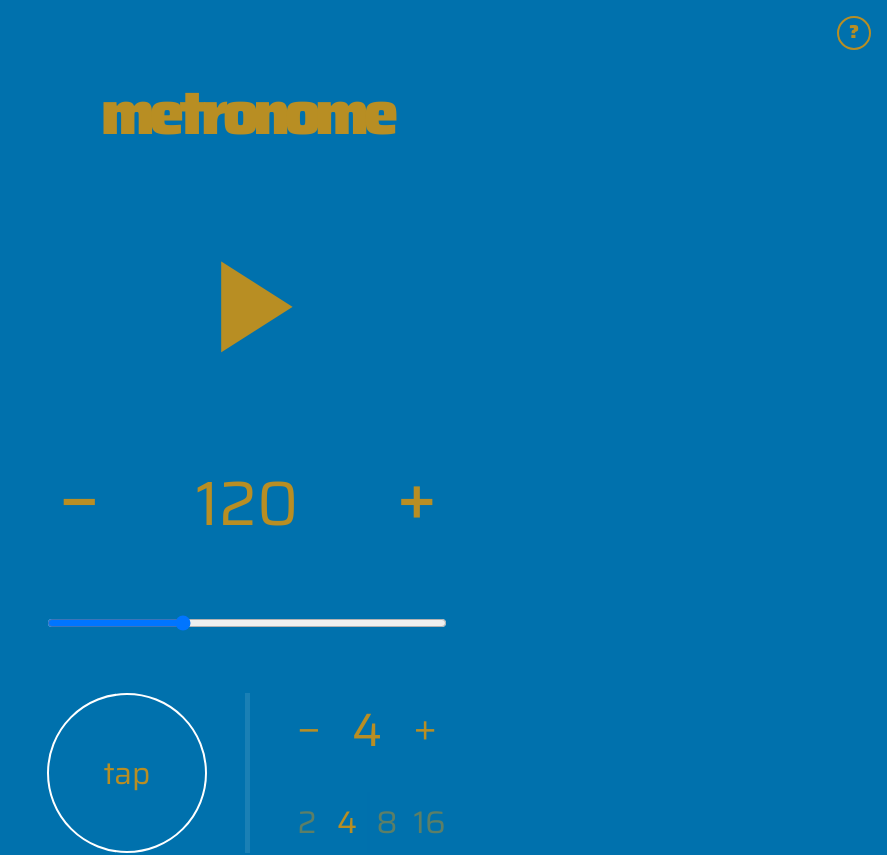
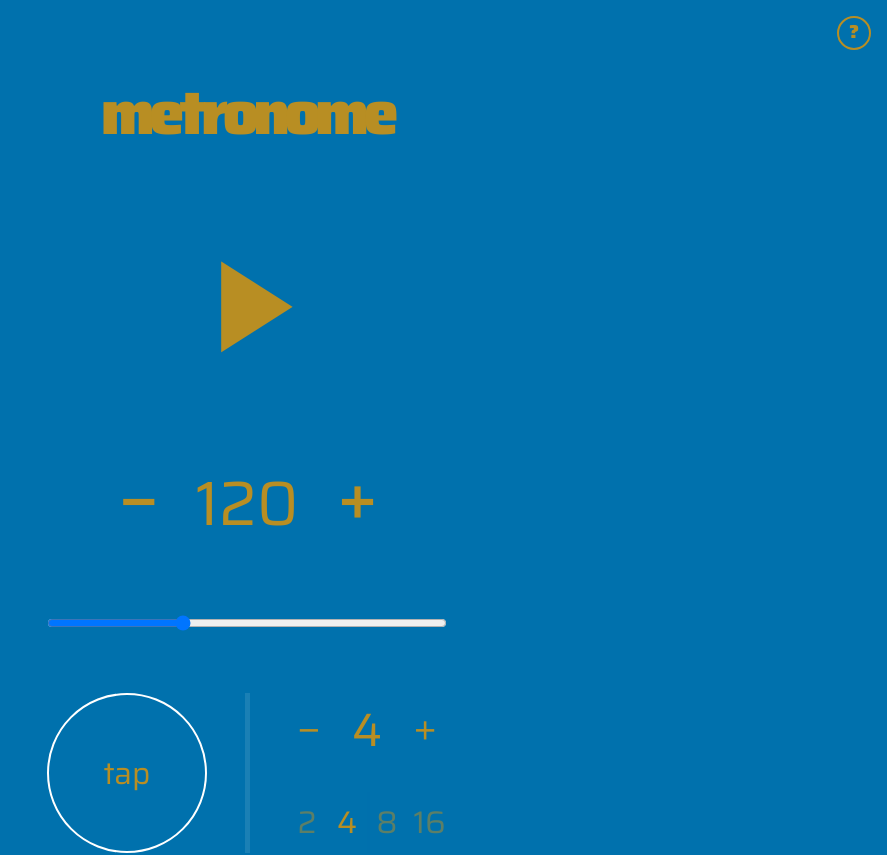
Before and after one commit to alanpaulprice/metronome, a React (Create React App) app: page / in a window 1280 px wide. Shown: the top 855 px of the page, without its empty margins (393-1280 px from the left). Built offline with nearby package versions, Linux system fonts and the light colour scheme; no server answers.

Commit message:
TempoInputAndButtons: tweaked the way input and buttons are positioned

```diff
--- a/src/components/TempoInputAndButtons.js
+++ b/src/components/TempoInputAndButtons.js
@@ -44,17 +44,14 @@ class TempoInputAndButtons extends Component {
   render() {
     return (
       <Div
-        width="100%"
+        display="flex"
+        justifyContent="space-around"
+        alignItems="center"
         marginTop="5rem"
-        display="flex"
-        justifyContent="center"
-        alignItems="center"
       >
         <Button
           value={-1}
           onClick={this.onIncrementTempoButtonClick}
-          width="25%"
-          fontSize="1.5rem"
           border="none"
         >
           <Icon className="material-icons" fontSize="4rem" fontWeight="900">
@@ -69,7 +66,7 @@ class TempoInputAndButtons extends Component {
             onChange={this.onTempoInputChange}
             onFocus={this.onTempoInputFocus}
             onBlur={this.onTempoInputBlur}
-            width="50%"
+            width="12.5rem"
             fontSize="5rem"
             border="none"
           />
@@ -78,8 +75,6 @@ class TempoInputAndButtons extends Component {
         <Button
           value={1}
           onClick={this.onIncrementTempoButtonClick}
-          width="25%"
-          fontSize="1.5rem"
           border="none"
         >
           <Icon className="material-icons" fontSize="4rem" fontWeight="900">
```
